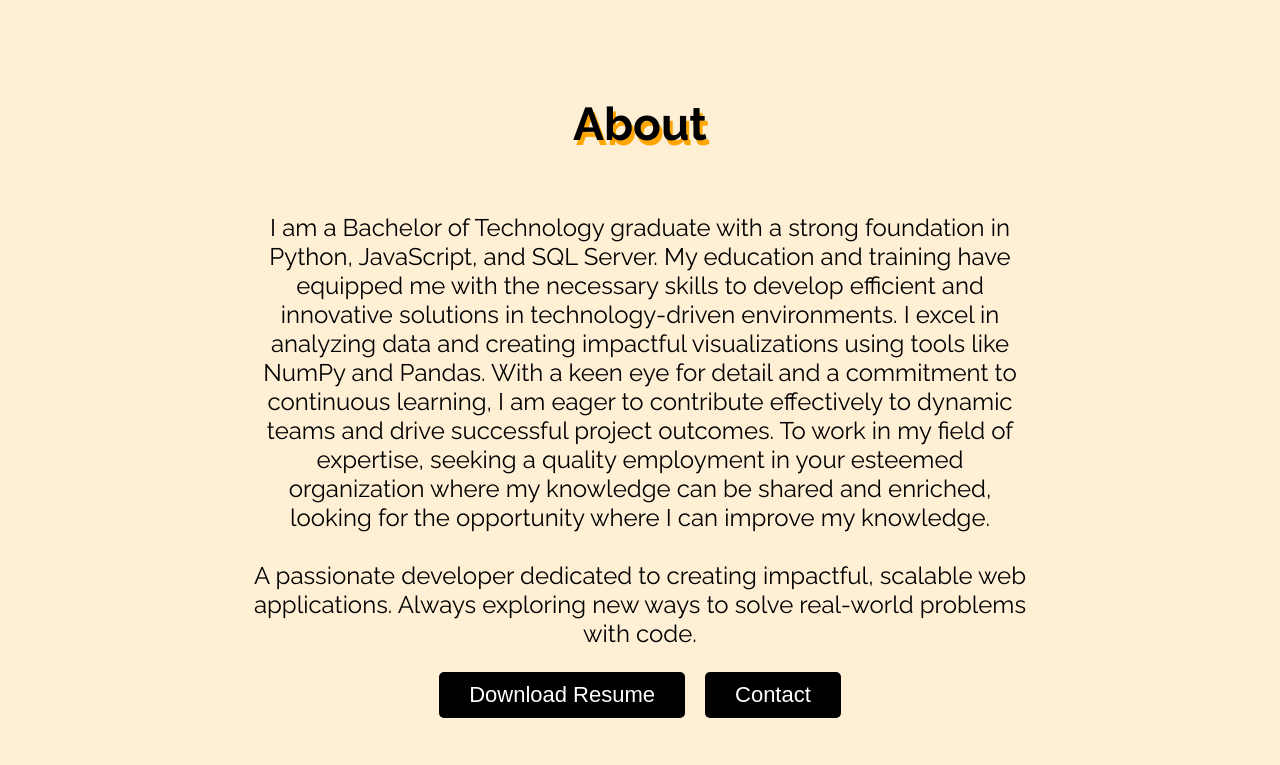
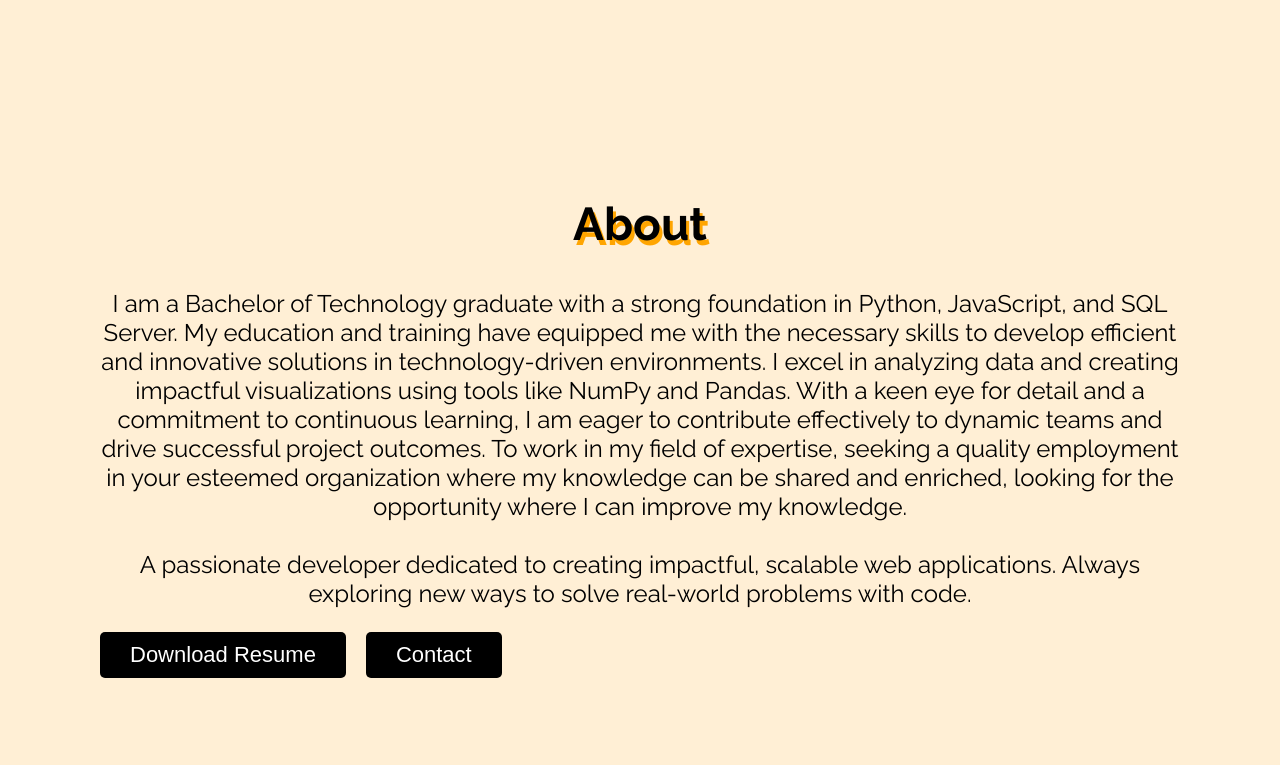
Before and after one commit to Akhil18git/portfolio, a plain HTML site: page index.html in a window 1280 px wide. Shown: the part 655-1420 px from the top of the page. Drawn offline with nearby package versions, Linux system fonts and the light colour scheme.

Commit message:
final commit

```diff
--- a/style.css
+++ b/style.css
@@ -6,6 +6,7 @@
 		scroll-behavior: smooth;
 	scrollbar-color: var(--primary);
 	scrollbar-highlight-color: aqua;
+	cursor: pointer;
 }
 
 body {
@@ -15,7 +16,7 @@ body {
 	margin: 0px;
 	width: 100vw;
 	background-color: papayawhip;
-	overflow: hidden;
+	overflow-x: hidden;
 }
 .pic{
 	height: 400px;
@@ -85,8 +86,8 @@ section {
 	display: flex;
 	gap: 30px;
     max-width: 1400px;
-	 /* animation: basic 2s ease infinite;  */
-   overflow-x: hidden;
+	/*animation: basic 2s ease infinite;*/
+    overflow-x: hidden;
 }
 .slides
 {
@@ -122,11 +123,12 @@ section {
 /* banner css ends here */
 /* about starts*/
 #about{
-	display: flex;
+	/*display: flex;
 	flex-direction: column;
-    text-align: center;
 	align-items: center;
-	padding: 0 250px;
+	padding: 0 250px;*/
+	text-align: center;
+
 }
  h2{
     font-size: 46px;
```
